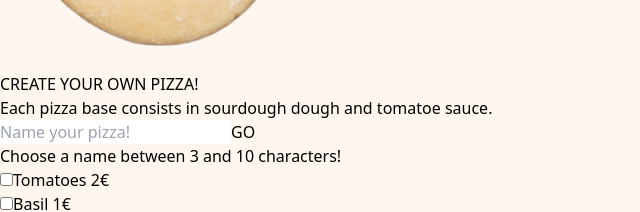
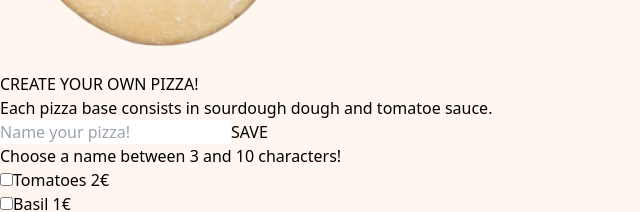
Before and after one commit to Melina1996/Mamma_Mia, a React (Vite) app: page /details/6 in a window 1280 px wide. Shown: the part 940-1152 px from the top of the page, without its empty margins (0-640 px from the left). Built offline with nearby package versions, Linux system fonts and the light colour scheme.

Commit message:
adjusted DIY-section

```diff
--- a/src/Components/Footer.jsx
+++ b/src/Components/Footer.jsx
@@ -2,7 +2,7 @@ import React from "react";
 
 import SocialMedia from "./SocialMedia";
 import Contact from "./Contact";
-import MyIframe from "./myIframe";
+import MyIframe from "./MyIframe";
 
 import PHONE from "../assets/img/PHONE.png";
 import MAIL from "../assets/img/MAIL.png";
--- a/src/Components/Ingredients.jsx
+++ b/src/Components/Ingredients.jsx
@@ -118,6 +118,8 @@ export default function Ingredients() {
     }
   }, [name]);
 
+  const[save,setSave]=useState(false)
+
   return (
     <div className="flex md:flex-row flex-col justify-center items-center gap-2 w-screen xl:p-20 lg:p-16">
       <div className="lg:w-[50%] md:w-[40%] flex lg:justify-start xl:justify-center md:justify-center items-center max-[426px]:justify-center">
@@ -149,14 +151,19 @@ export default function Ingredients() {
             <input
               type="text"
               placeholder="Name your pizza!"
-              className="border-2 p-2 rounded-full border-[#006214ff] placeholder:tracking-widest outline-none placeholder:md:text-[15px]"
+              className={`border-2 p-2 rounded-full border-[#006214ff] placeholder:tracking-widest outline-none placeholder:md:text-[15px] ${save ? "bg-[#006214ff] text-white" : "bg-white text-black"}`}
               onChange={(e) => setName(e.target.value)}
             />
             <button
               className="p-2 rounded-full hover:bg-[#006214ff] bg-black text-white tracking-widest shadow-lg"
-              onClick={() => renamePizza(name)}
+              onClick={() => {renamePizza(name),setSave(!save)}}
             >
-              GO
+                {
+                    save ?
+                    "EDIT"
+                    :
+                    "SAVE"
+                }
             </button>
           </div>
 
```
